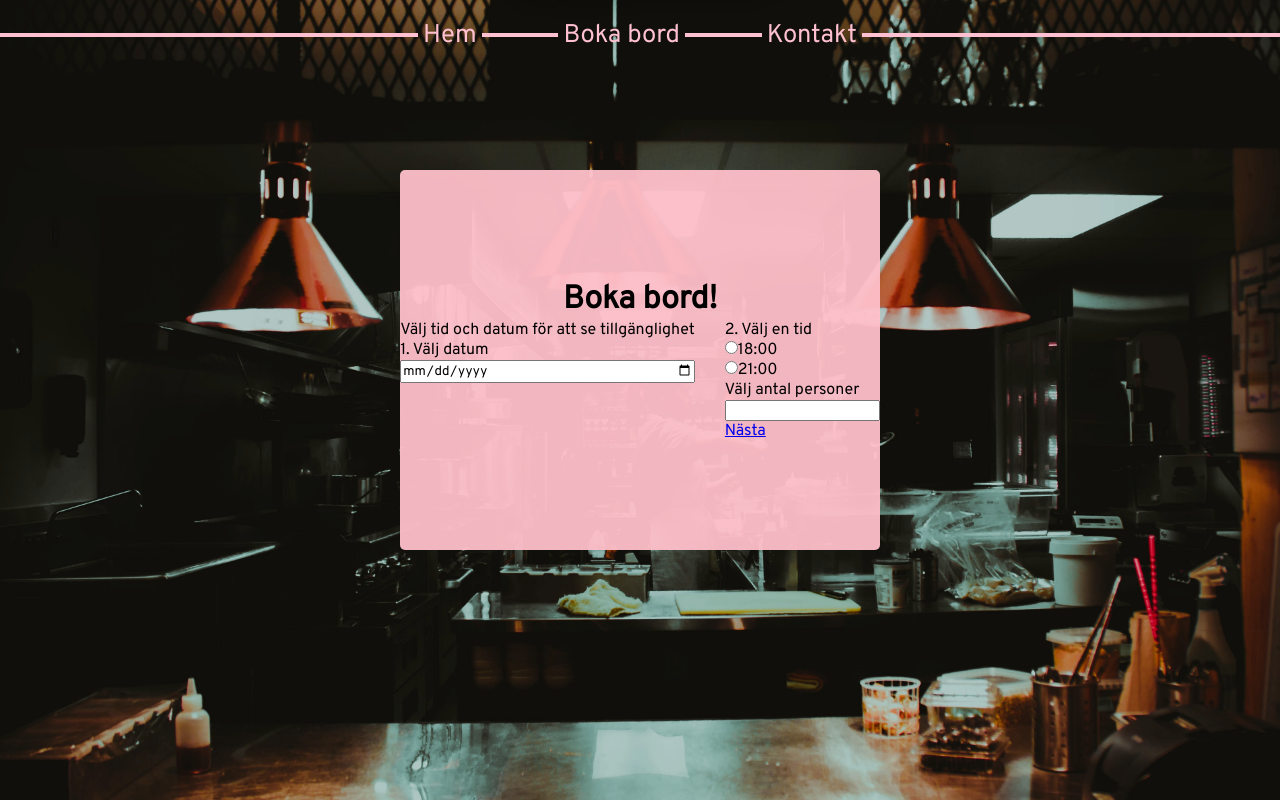
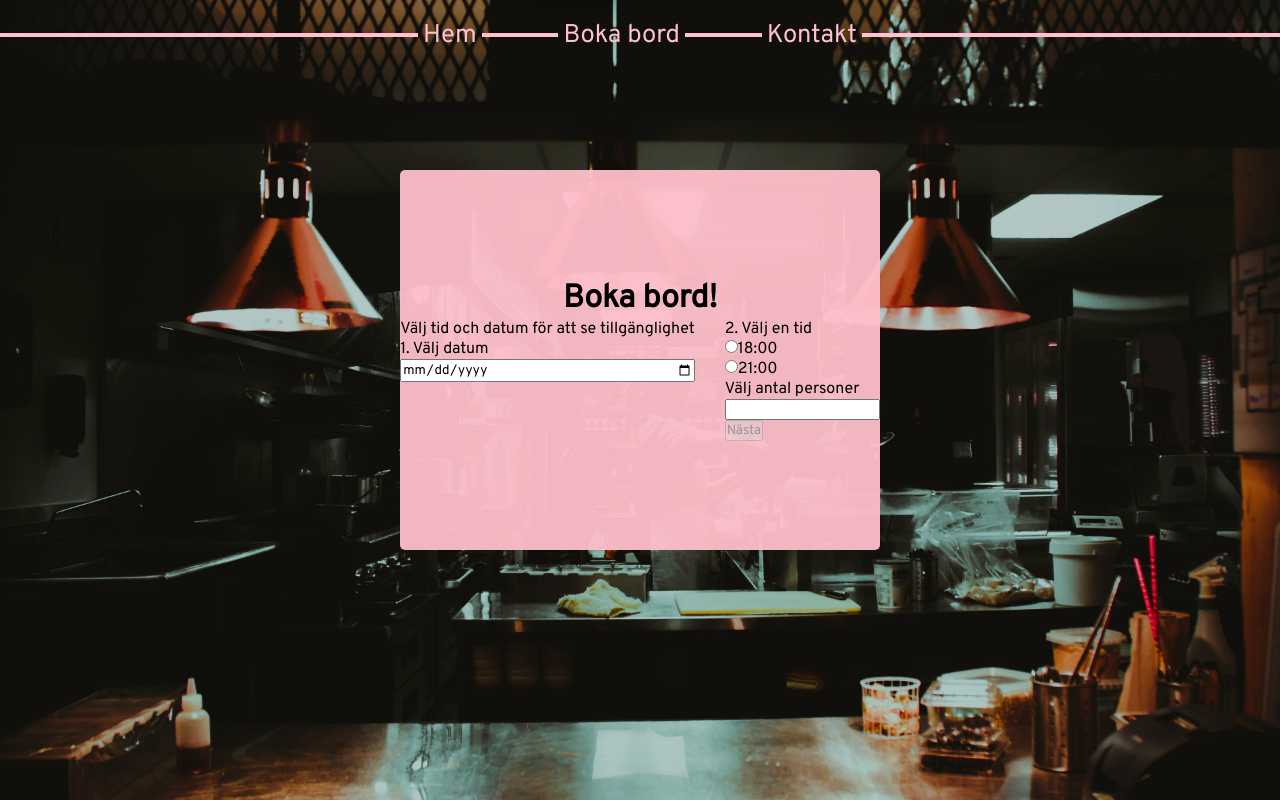
Before and after one commit to Holmkvists/restaurant, a React (Create React App) app: page /book/ in a window 1280 px wide. Built offline with nearby package versions, Linux system fonts and the light colour scheme; no server answers.

Commit message:
Booking form completed

```diff
--- a/src/api/api.ts
+++ b/src/api/api.ts
@@ -25,7 +25,7 @@ export const getAvailableBookings = async (
   date: string,
   time: string,
   visitors: string
-) => {
+): Promise<boolean> => {
   try {
     const response = await fetch(
       `${API_URL}/bookings/getAvailableBookings/` +
@@ -33,11 +33,14 @@ export const getAvailableBookings = async (
         `&time=${time}` +
         `&visitors=${visitors}`
     );
+
     const body = await response.json();
-    return body.data;
+    console.log(body.data);
+
+    return body.data[0];
   } catch (error) {
     console.log(error);
-    return;
+    return false;
   }
 };
 
--- a/src/components/DateAndTime/DateAndTime.tsx
+++ b/src/components/DateAndTime/DateAndTime.tsx
@@ -3,6 +3,7 @@ import { GenericButton } from "components/GenericButton/GenericButton";
 import { IUserBooking } from "models/IUserBooking";
 import { Booking } from "pages/booking/booking";
 import React, { useEffect } from "react";
+import { useState } from "react";
 import { Link } from "react-router-dom";
 import "./styles/dateandtime.css";
 
@@ -12,6 +13,9 @@ interface IDateAndTimeProps {
 }
 
 export const DateAndTime = (props: IDateAndTimeProps) => {
+  const [isDisabled, setIsDisabled] = useState(true);
+  const [isAttempted, setIsAttempted] = useState(false);
+
   const handleChange = (e: React.ChangeEvent<HTMLInputElement>) => {
     const newBooking = { ...props.booking };
     if (e.target.name == "date") {
@@ -31,13 +35,27 @@ export const DateAndTime = (props: IDateAndTimeProps) => {
     console.log(newBooking);
   };
 
-  const checkAvailability = () => {
-    getAvailableBookings(
-      props.booking.date,
-      props.booking.time.toString(),
-      props.booking.visitors.toString()
-    );
-  };
+  useEffect(() => {
+    const checkBookings = async () => {
+      if (props.booking.visitors && props.booking.time && props.booking.date) {
+        const isAvailable = await getAvailableBookings(
+          props.booking.date,
+          props.booking.time.toString(),
+          props.booking.visitors.toString()
+        );
+
+        setIsAttempted(true);
+
+        if (isAvailable) {
+          setIsDisabled(false);
+          return;
+        }
+
+        setIsDisabled(true);
+      }
+    };
+    checkBookings();
+  }, [props.booking]);
 
   return (
     <div className="datetime-container">
@@ -78,9 +96,10 @@ export const DateAndTime = (props: IDateAndTimeProps) => {
               id=""
             />
           </div>
-          <Link onClick={checkAvailability} to="/book/test2/test3">
-            Nästa
-          </Link>
+          <form action="/book/test2/test3">
+            <input type="submit" value="Nästa" disabled={isDisabled} />
+          </form>
+          {isDisabled && isAttempted && <p>Tyvärr fullbokat</p>}
         </div>
       </div>
     </div>
--- a/src/components/SignUpInfo/SignUpInfo.tsx
+++ b/src/components/SignUpInfo/SignUpInfo.tsx
@@ -1,5 +1,6 @@
 import { postBooking } from "api/api";
 import { IUserBooking } from "models/IUserBooking";
+import { useEffect, useState } from "react";
 import { Link } from "react-router-dom";
 import "./styles/signupinfo.css";
 
@@ -9,6 +10,8 @@ interface ISignUpInfo {
 }
 
 export const SignUpInfo = (props: ISignUpInfo) => {
+  const [isDisabled, setIsDisabled] = useState(true);
+
   const handleChange = (e: React.ChangeEvent<HTMLInputElement>) => {
     const newBooking = { ...props.booking };
     if (e.target.name == "name") {
@@ -26,6 +29,12 @@ export const SignUpInfo = (props: ISignUpInfo) => {
     props.setBooking(newBooking);
     console.log(newBooking);
   };
+
+  useEffect(() => {
+    if (props.booking.name && props.booking.email && props.booking.phone) {
+      setIsDisabled(false);
+    }
+  }, [props.booking]);
 
   const handleSubmit = async () => {
     await postBooking(props.booking);
@@ -60,10 +69,10 @@ export const SignUpInfo = (props: ISignUpInfo) => {
           className="user-input"
           name="email"
         />
-        <Link to="/book/test2">Tillbaka</Link>
-        <button type="submit" onClick={handleSubmit}>
-          Slutför bokning
-        </button>
+        <Link to="/book">Tillbaka</Link>
+        <form action="/booked">
+          <input type="submit" value="Slutför bokning" disabled={isDisabled} />
+        </form>
       </div>
     </div>
   );
```
